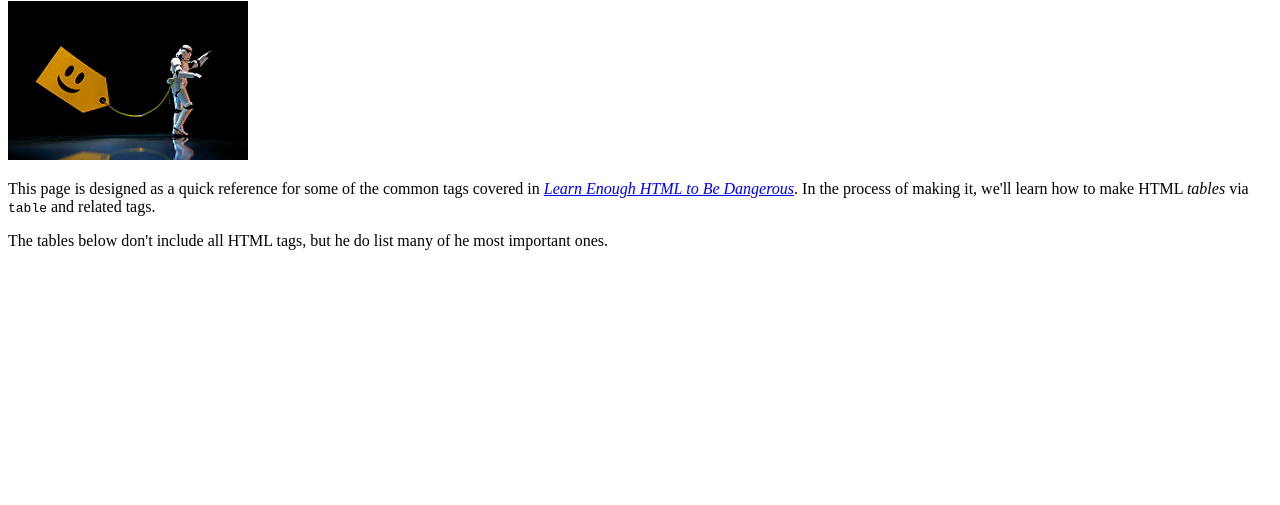
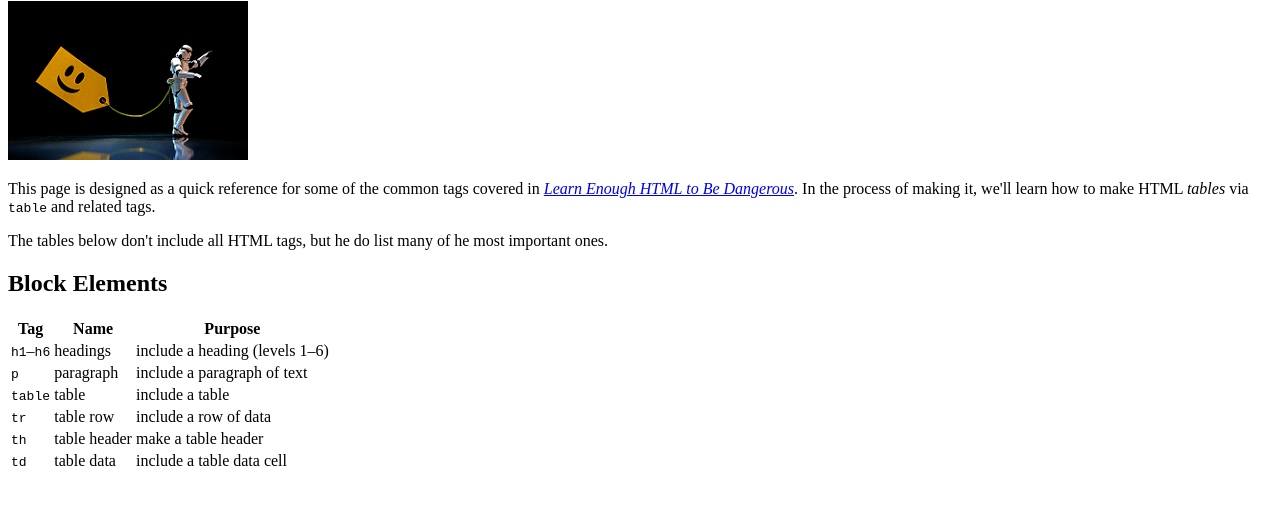
Before and after one commit to GabrielS0ng/sample_website, a plain HTML site: page tags.html in a window 1280 px wide. Shown: the part 79-584 px from the top of the page. Drawn offline with Linux system fonts and the light colour scheme.

Commit message:
Added table to tags.html

```diff
--- a/tags.html
+++ b/tags.html
@@ -6,9 +6,9 @@
   </head>
   <body>
 	  <h1>Important HTML tags</h1>
-
+      <a href="https://www.flickr.com/photos/jdhancock/3814523970">
 	  <img src="images/storm_trooper_tagged.jpg" alt="Tagged Storm Trooper">
-
+      </a>
 	  <p>
 	  This page is designed as a quick reference for some of the common tags covered in <a href="https://learnenough.com/html"><em>Learn Enough HTML to Be Dangerous</em></a>. In the process of making it, we'll learn how to make HTML <em>tables</em> via <code>table</code> and related tags.
 	  </p>
@@ -17,5 +17,43 @@
 	    The tables below don't include all HTML tags, but he do list many of he most important ones.
 	  </p>
 
+      <h2>Block Elements</h2>
+      <table>
+        <tr>
+          <th>Tag</th>
+          <th>Name</th>
+          <th>Purpose</th>
+        </tr>
+        <tr>
+        <td><code>h1</code>&ndash;<code>h6</code></td>
+        <td>headings</td>
+        <td>include a heading (levels 1&ndash;6)</td>
+        </tr>
+        <tr>
+        <td><code>p</code></td>
+        <td>paragraph</td>
+        <td>include a paragraph of text</td>
+        </tr>
+        <tr>
+        <td><code>table</code></td>
+        <td>table</td>
+        <td>include a table</td>
+        </tr>
+        <tr>
+        <td><code>tr</code></td>
+        <td>table row</td>
+        <td>include a row of data</td>
+        </tr>
+        <tr>
+        <td><code>th</code></td>
+        <td>table header</td>
+        <td>make a table header</td>
+        </tr>
+        <tr>
+        <td><code>td</code></td>
+        <td>table data</td>
+        <td>include a table data cell</td>
+        </tr>
+       </table>
   </body>
 </html>
```
